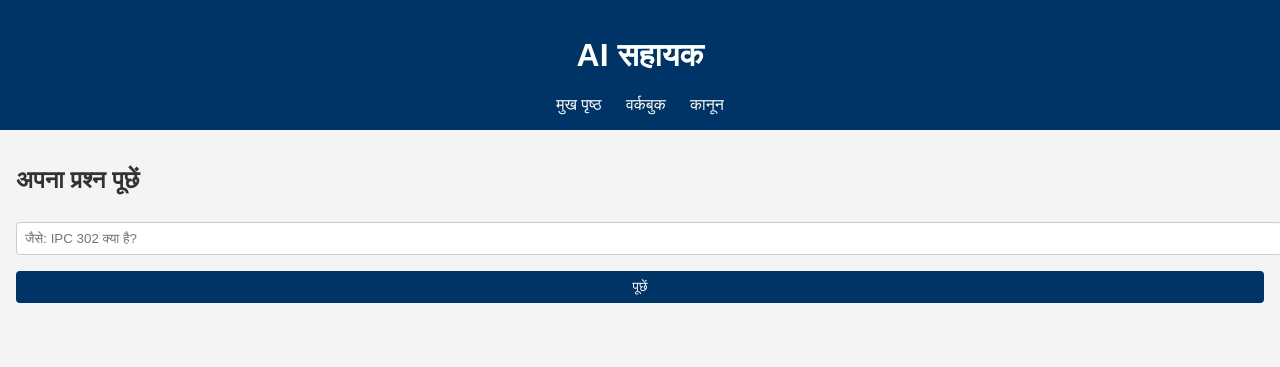
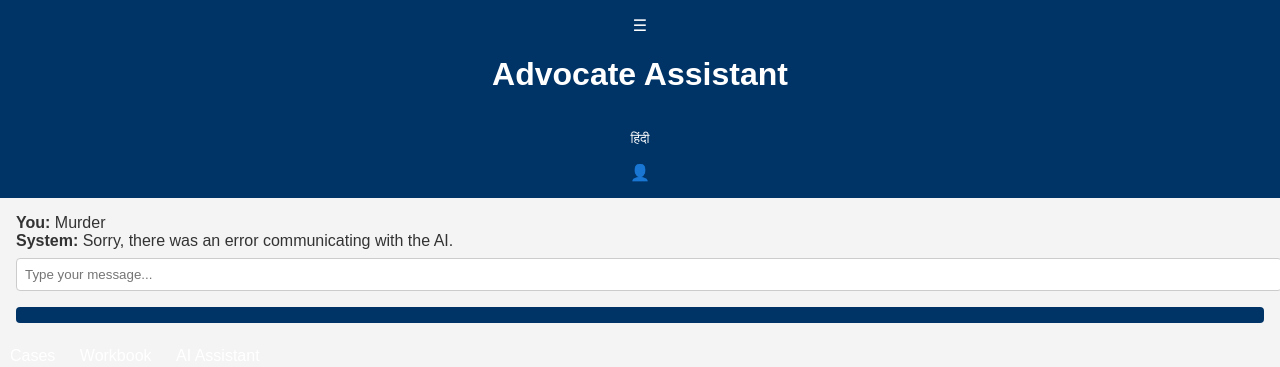
Before and after one commit to ritesh2323del/Ai-assistant-, a plain HTML site: page ai.html in a window 1280 px wide. Drawn offline with Linux system fonts and the light colour scheme.

Commit message:
Update ai.html

```diff
--- a/ai.html
+++ b/ai.html
@@ -1,26 +1,42 @@
 <!DOCTYPE html>
-<html lang="hi">
+<html lang="en">
 <head>
-  <meta charset="UTF-8" />
-  <title>AI सहायक</title>
-  <link rel="stylesheet" href="style.css" />
+  <meta charset="UTF-8">
+  <title>AI Assistant</title>
+  <link href="https://fonts.googleapis.com/css2?family=Poppins:wght@400;600&display=swap" rel="stylesheet">
+  <link rel="stylesheet" href="style.css">
 </head>
 <body>
-  <header>
-    <h1>AI सहायक</h1>
-    <nav>
-      <a href="index.html">मुख पृष्ठ</a>
-      <a href="workbook.html">वर्कबुक</a>
-      <a href="laws.html">कानून</a>
-    </nav>
+  <header class="app-header">
+    <div class="menu-icon">☰</div>
+    <h1>Advocate Assistant</h1>
+    <button class="language-btn">हिंदी</button>
+    <div class="user-icon">👤</div>
   </header>
 
-  <main>
-    <h2>अपना प्रश्न पूछें</h2>
-    <input type="text" id="aiInput" placeholder="जैसे: IPC 302 क्या है?">
-    <button onclick="askGemini()">पूछें</button>
-    <div id="aiOutput"></div>
+  <main class="chat-container">
+    <div class="chat-history">
+      <div class="message user">
+        <strong>You:</strong> Murder
+      </div>
+      <div class="message system">
+        <strong>System:</strong> Sorry, there was an error communicating with the AI.
+      </div>
+    </div>
+
+    <form id="chatForm">
+      <input type="text" id="chatInput" placeholder="Type your message...">
+      <button type="submit"><i class="fa fa-paper-plane"></i></button>
+    </form>
   </main>
+
+  <footer>
+    <nav>
+      <a href="#">Cases</a>
+      <a href="#" class="active">Workbook</a>
+      <a href="#">AI Assistant</a>
+    </nav>
+  </footer>
 
   <script src="script.js"></script>
 </body>
```
